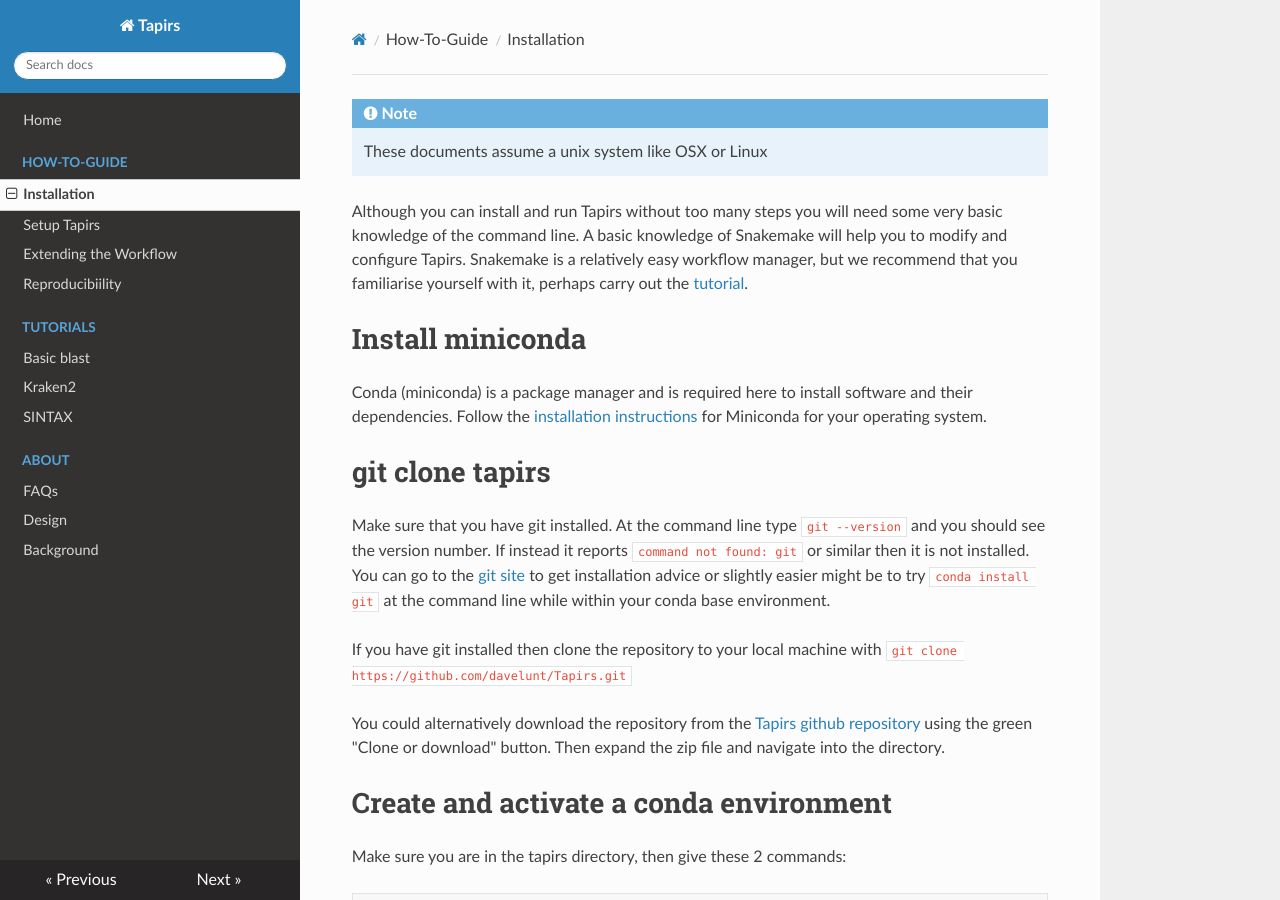
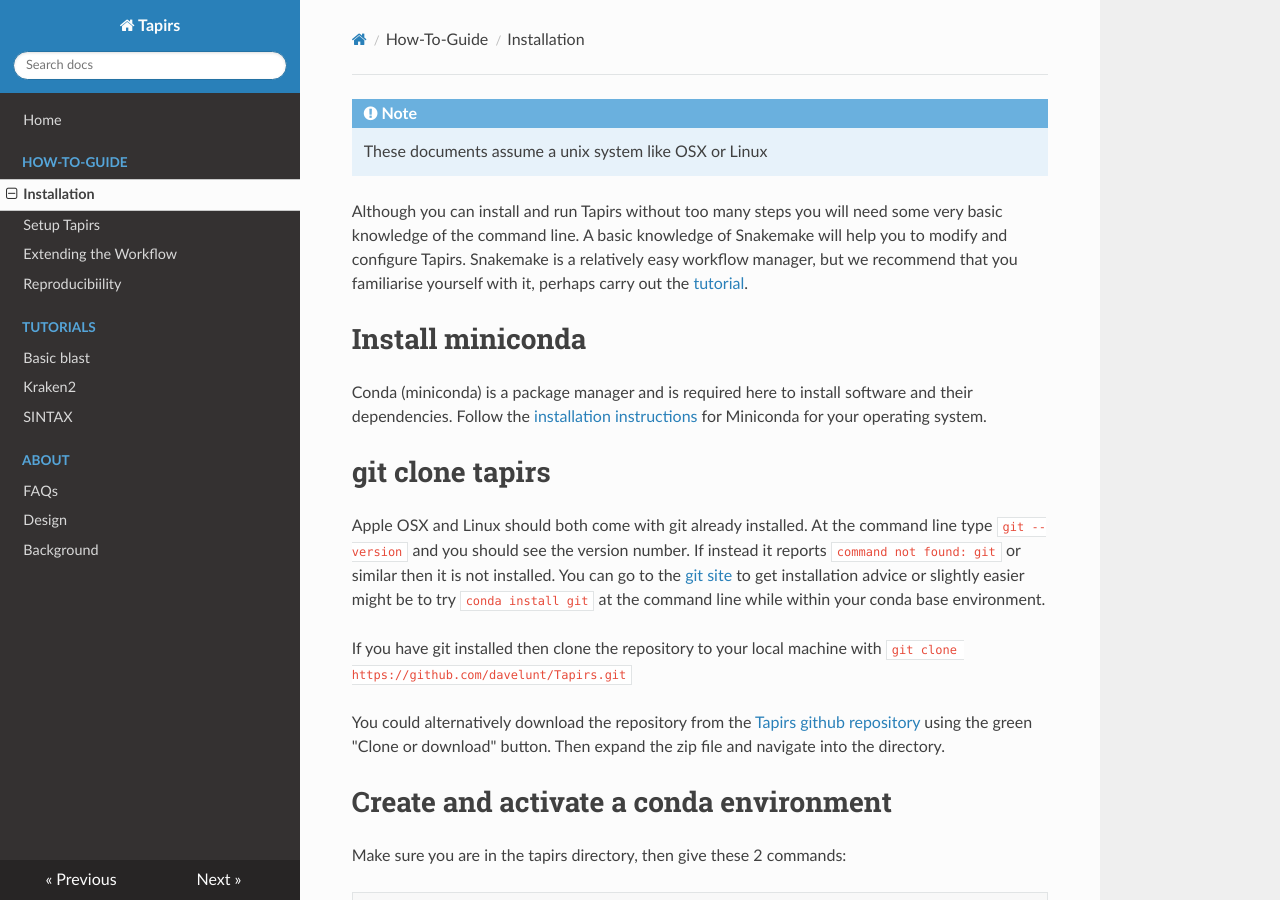
Before and after one commit to EvoHull/Tapirs, an MkDocs documentation site: the page built from documentation/docs/How-To-Guide/installation.md, in a window 1280 px wide and 900 px high. Built offline with MkDocs 1.6.1, drawn with Linux system fonts in a browser that asks for light colours; nearby versions of some CDN libraries.

Commit message:
docs fixes

```diff
--- a/documentation/docs/How-To-Guide/installation.md
+++ b/documentation/docs/How-To-Guide/installation.md
@@ -9,7 +9,7 @@
 Conda (miniconda) is a package manager and is required here to install software and their dependencies. Follow the [installation instructions](https://docs.conda.io/projects/conda/en/latest/user-guide/install/) for Miniconda for your operating system.
 
 # git clone tapirs
-Make sure that you have git installed. At the command line type `git --version` and you should see the version number. If instead it reports `command not found: git` or similar then it is not installed. You can go to the [git site](https://git-scm.com/) to get installation advice or slightly easier might be to try `conda install git` at the command line while within your conda base environment.
+Apple OSX and Linux should both come with git already installed. At the command line type `git --version` and you should see the version number. If instead it reports `command not found: git` or similar then it is not installed. You can go to the [git site](https://git-scm.com/) to get installation advice or slightly easier might be to try `conda install git` at the command line while within your conda base environment.
 
 If you have git installed then clone the repository to your local machine with `git clone https://github.com/davelunt/Tapirs.git`
 
```
Also changed, not shown: documentation/docs/How-To-Guide/setup.md (+2 -7 lines).
